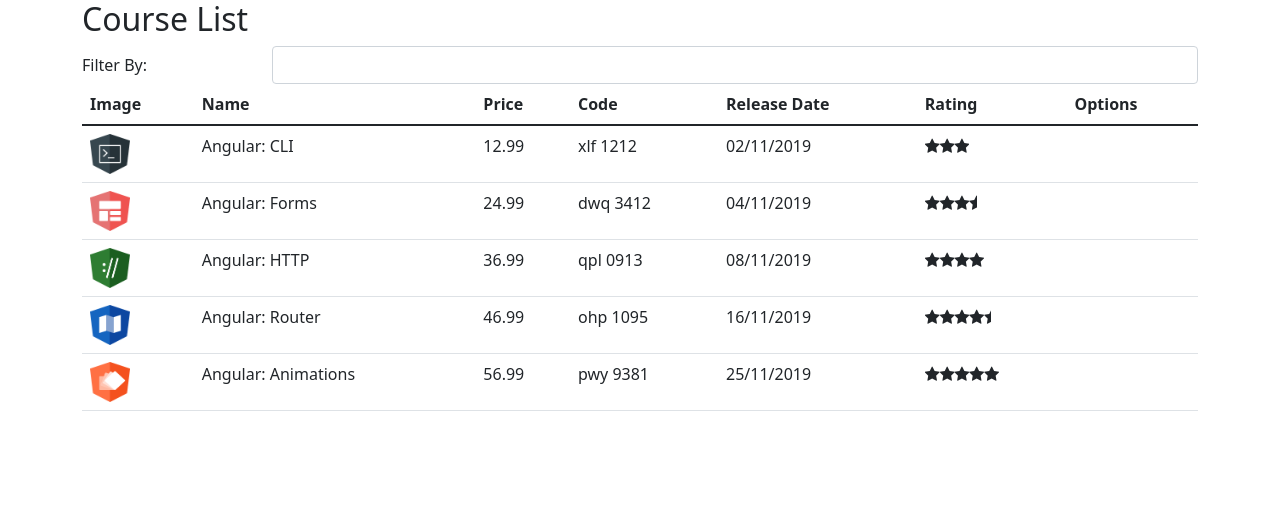
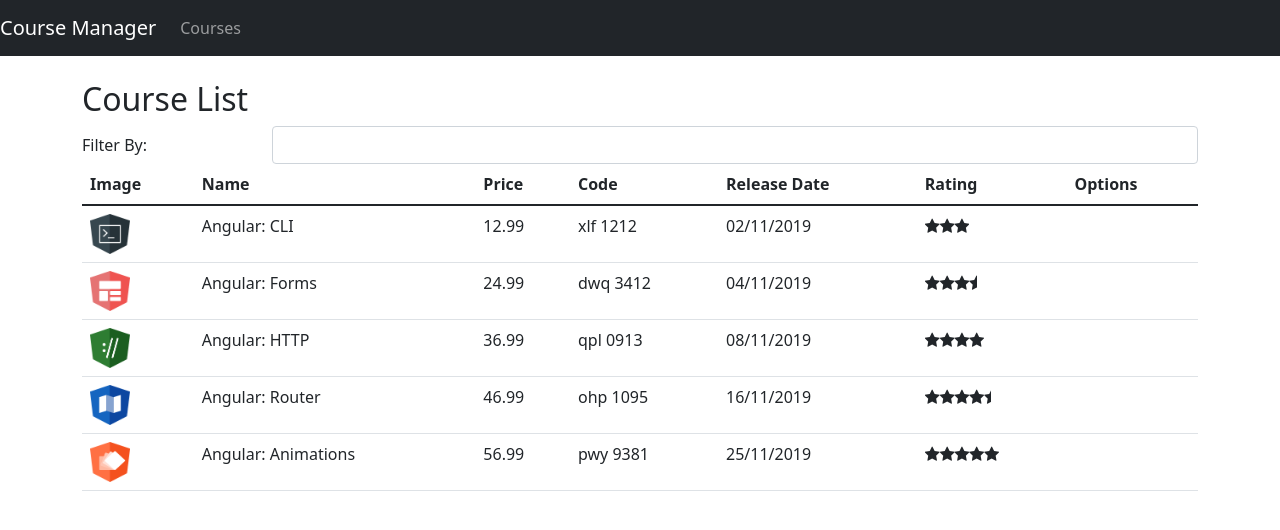
Before and after one commit to pedrovazs/course-manager-dio, an Angular app: page /courses in a window 1280 px wide. Shown: the top 530 px of the page. Built offline with nearby package versions, Linux system fonts and the light colour scheme.

Commit message:
Aplicando rotas

```diff
--- /dev/null
+++ b/src/app/Erro404/Erro404.component.html
@@ -0,0 +1 @@
+<h2>Erro 404</h2>
--- a/src/app/app.component.html
+++ b/src/app/app.component.html
@@ -1,5 +1,4 @@
 
-<!-- Aula 01 -->
 
 <!-- Forma One Way Data Binding - [] -->
 <!--
@@ -17,10 +16,10 @@
 <!-- <input [(ngModel)]="name" name="name2" /> -->
 
 
+<!-- Nav Bar -->
+<app-nav-bar></app-nav-bar>
 
-
-<!-- Aula 02 -->
-
-<div class="container">
-  <app-course-list></app-course-list>
+<div class="container mt-4">
+  <!-- Para fazer o switch com o componente de rotas -->
+  <router-outlet></router-outlet>
 </div>
--- a/src/app/courses/course-list.component.ts
+++ b/src/app/courses/course-list.component.ts
@@ -8,7 +8,6 @@
 
 // Este decorator recebe um objeto
 @Component({
-    selector: 'app-course-list',
     templateUrl: './course-list.component.html'
 })
 export class CourseListComponent implements OnInit {
--- /dev/null
+++ b/src/app/nav-bar/nav-bar.component.html
@@ -0,0 +1,16 @@
+<nav class="navbar navbar-expand-lg navbar-dark bg-dark">
+    <a href="#" class="navbar-brand">Course Manager</a>
+
+    <button class="navbar-toggler" type="button" data-toggle="collapse" data-target="#navbarSupportedContent"
+        aria-controls="navbarSupportedContent" aria-expanded="false" aria-label="Toggle navigation">
+        <span class="navbar-toggler-icon"></span>
+    </button>
+
+    <div class="collapse navbar-collapse" id="navbarSupportedContent">
+        <ul class="navbar-nav mr-auto">
+            <li class="nav-item">
+                <a href="#" class="nav-link">Courses</a>
+            </li>
+        </ul>
+    </div>
+</nav>
```
Also changed, not shown: src/app/Erro404/Erro404.component.ts (added, +9 -0 lines), src/app/app.module.ts (+21 -1 lines), src/app/nav-bar/nav-bar.component.ts (added, +9 -0 lines).
